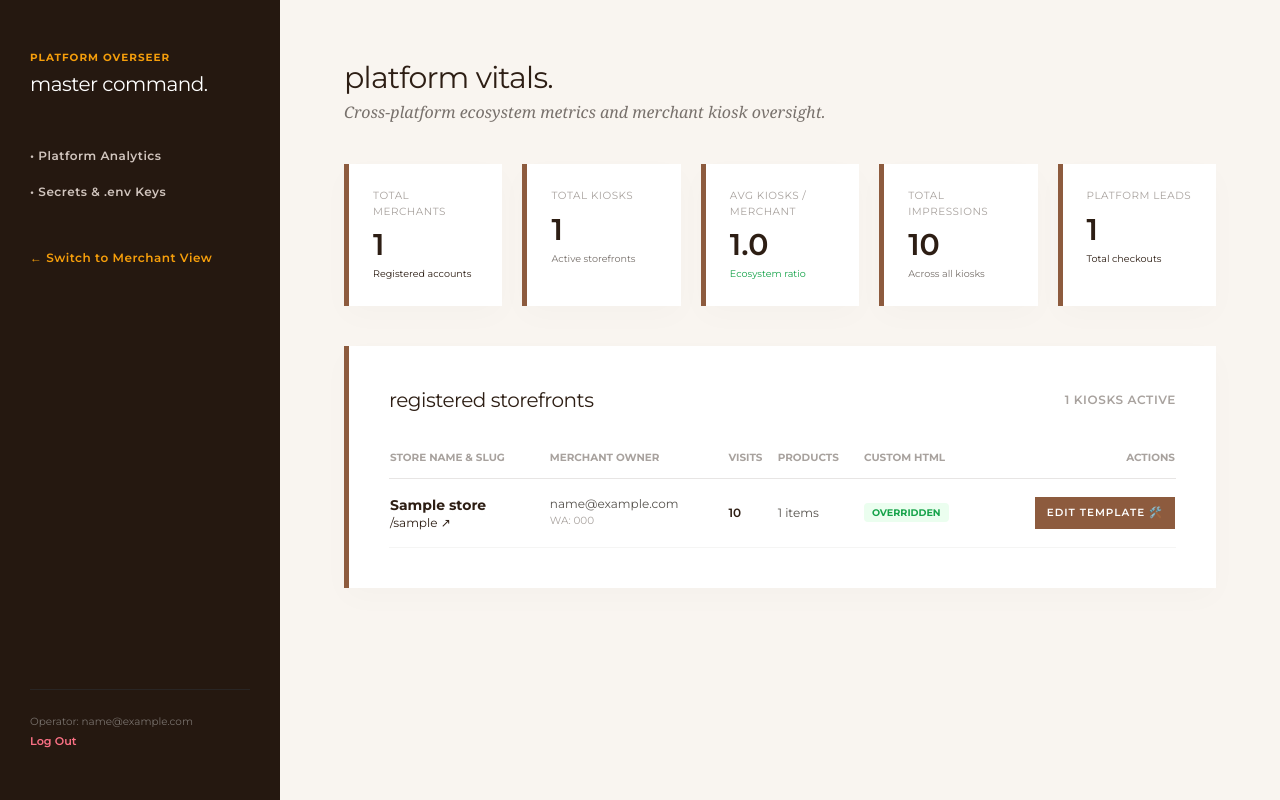
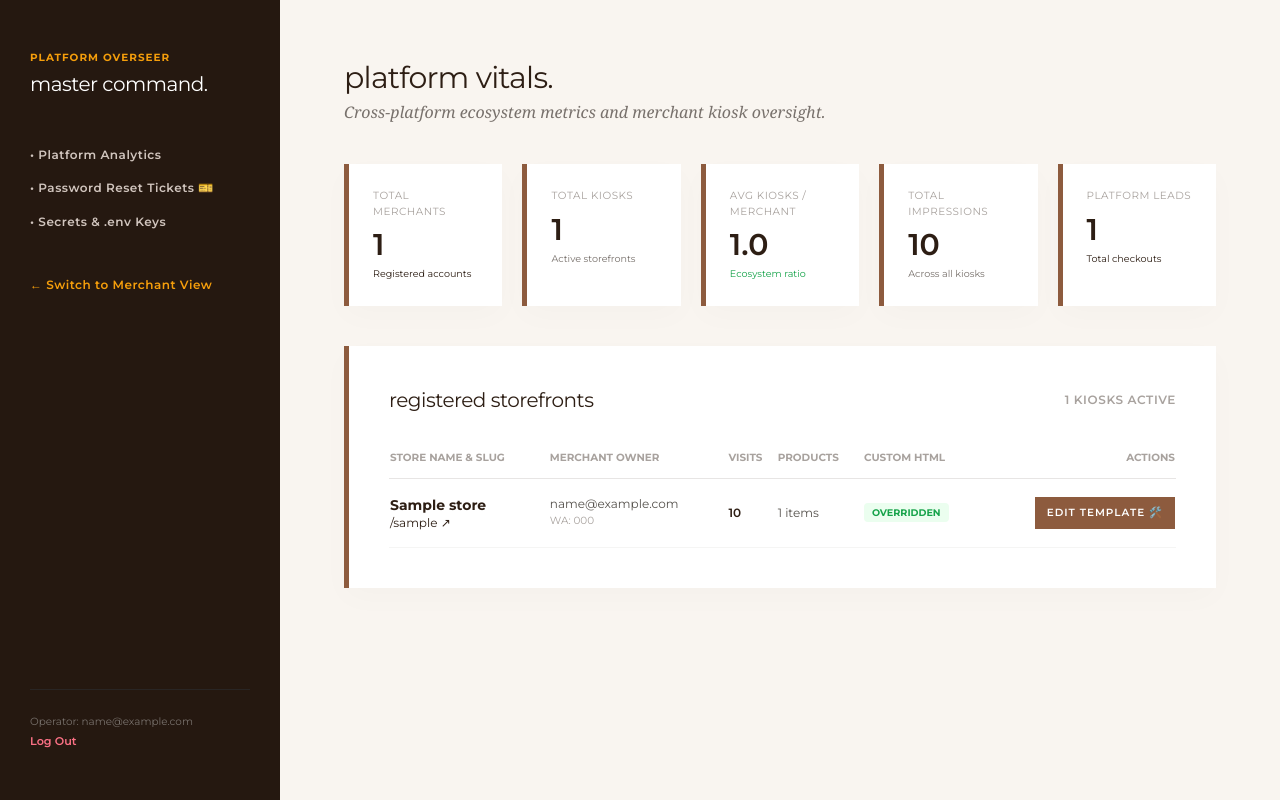
Before and after one commit to adebayo-victor/Marketplacev_2, a Flask app: page /admin/ in a window 1280 px wide. Run offline with Flask 3, Linux system fonts and the light colour scheme; a user stored in the database is signed in; tables that the repository leaves empty hold one stand-in row (values such as "Sample post"); some libraries are stand-ins or nearby versions.

Commit message:
Update admin layout with new link and CSS adjustments
Adjusted line height in CSS and added a new link for password reset tickets in the admin layout.

```diff
--- a/app/templates/admin/layout.html
+++ b/app/templates/admin/layout.html
@@ -44,7 +44,7 @@
             font-family: 'Montserrat', sans-serif;
             font-size: 0.75rem;
             font-weight: 600;
-            line-height: 3;
+            line-height: 2.8;
             letter-spacing: 0.5px;
         }
         .sidebar nav a {
@@ -111,6 +111,7 @@
 
             <nav>
                 <a href="{{ url_for('admin.overview') }}">• Platform Analytics</a>
+                <a href="{{ url_for('admin.reset_tickets') }}">• Password Reset Tickets 🎫</a>
                 <a href="{{ url_for('admin.env_manager') }}">• Secrets & .env Keys</a>
                 <a href="{{ url_for('dashboard.overview') }}" style="margin-top: 30px; color: #f59e0b;">
                     &larr; Switch to Merchant View
@@ -125,7 +126,6 @@
     </aside>
 
     <main class="main-content">
-        <!-- Flash Banners -->
         {% with messages = get_flashed_messages(with_categories=true) %}
             {% if messages %}
                 <div class="mb-8">
```
